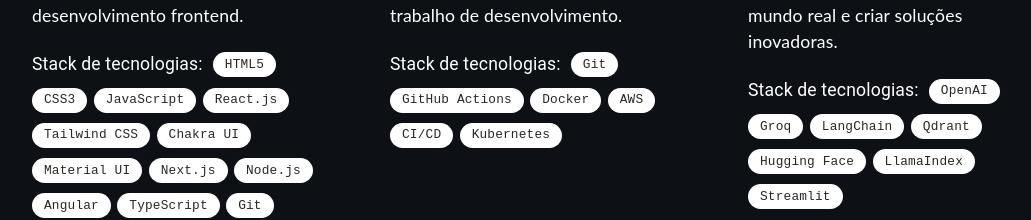
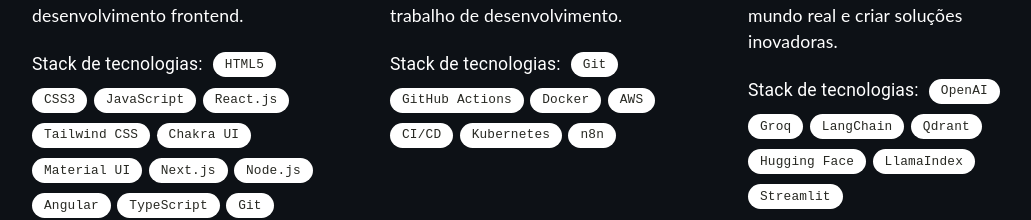
Before and after one commit to CarlosSilva09/portfolio, a React (Create React App) app: page / in a window 1280 px wide. Shown: the part 1247-1467 px from the top of the page, without its empty margins (96-1127 px from the left). Built offline with nearby package versions, Linux system fonts and the light colour scheme.

Commit message:
Update Expertise.tsx

```diff
--- a/src/components/Expertise.tsx
+++ b/src/components/Expertise.tsx
@@ -31,6 +31,7 @@
     "AWS",
     "CI/CD",
     "Kubernetes",
+    "n8n"
 ];
 
 const labelsThird = [
```
